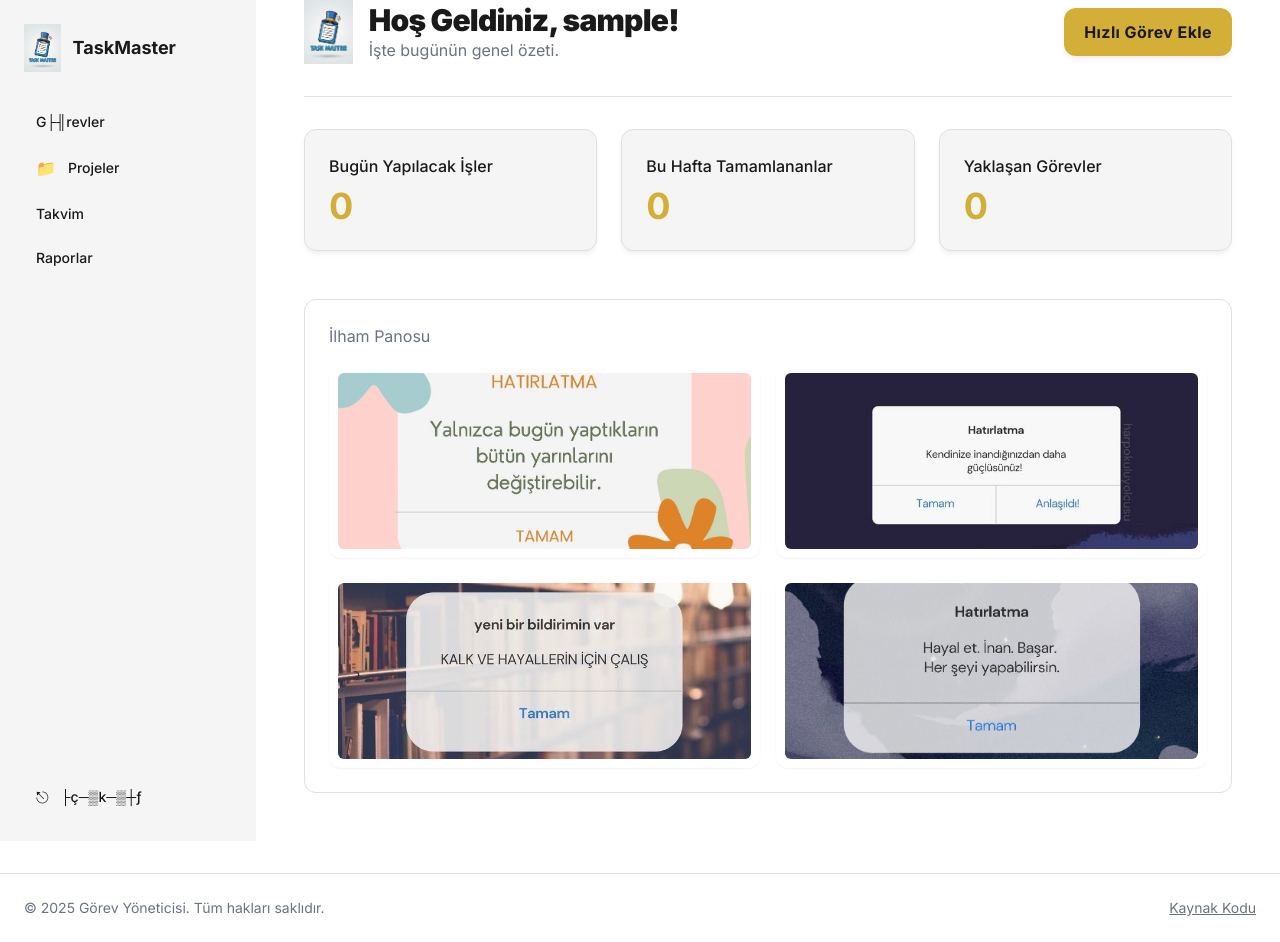
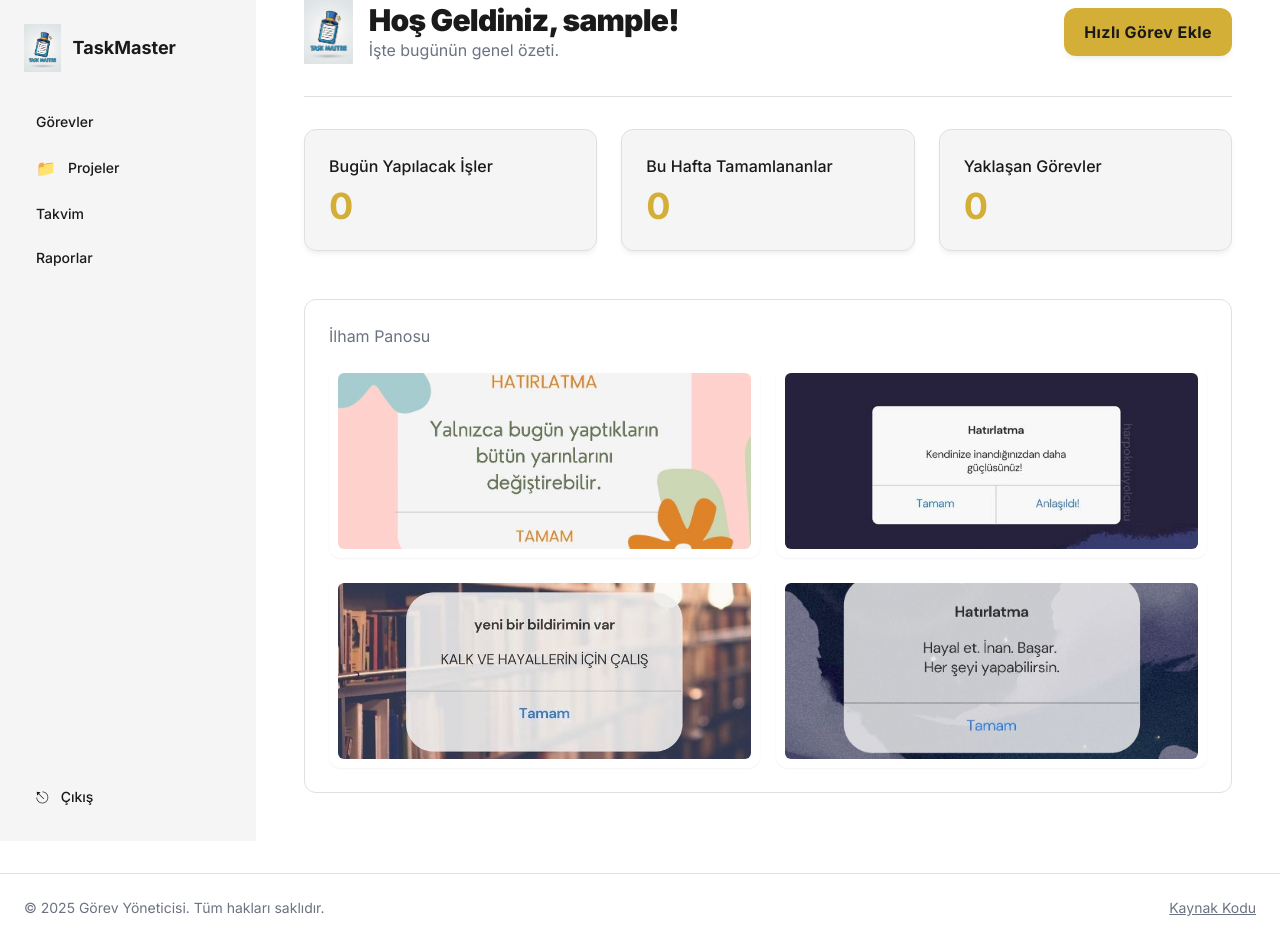
Before and after one commit to arnisel/todolist.github.io, a Flask app: page / in a window 1280 px wide. Run offline with Flask 2, Linux system fonts and the light colour scheme; a user stored in the database is signed in; data comes from the database, SQL or seed files in the repository; data that the repository does not hold is empty; some libraries are stand-ins or nearby versions.

Commit message:
Fix Turkish character encoding issues in templates

```diff
--- a/templates/base.html
+++ b/templates/base.html
@@ -3,7 +3,7 @@
 <head>
   <meta charset="utf-8" />
   <meta name="viewport" content="width=device-width, initial-scale=1.0" />
-  <title>{% block title %}G├╢rev Y├╢neticisi{% endblock %}</title>
+  <title>{% block title %}Görev Yöneticisi{% endblock %}</title>
   <script src="https://cdn.tailwindcss.com?plugins=forms,container-queries"></script>
   <script>
     tailwind.config = {
@@ -349,7 +349,7 @@
         <nav class="flex flex-col gap-2">
           <a class="flex items-center gap-3 rounded px-3 py-2 text-text-light dark:text-text-dark hover:bg-black/5 dark:hover:bg-white/5 {% if request.endpoint == 'tasks' %}bg-primary/20 text-primary{% endif %}" href="{{ url_for('tasks') }}">
 
-            <p class="text-sm font-medium">G├╢revler</p>
+            <p class="text-sm font-medium">Görevler</p>
           </a>
           <a class="flex items-center gap-3 rounded px-3 py-2 text-text-light dark:text-text-dark hover:bg-black/5 dark:hover:bg-white/5 {% if request.endpoint == 'projects' %}bg-primary/20 text-primary{% endif %}" href="{{ url_for('projects') }}">
             📁
@@ -368,7 +368,7 @@
       <div class="flex flex-col gap-1">
         <a class="flex items-center gap-3 rounded px-3 py-2 text-text-light dark:text-text-dark hover:bg-black/5 dark:hover:bg-white/5" href="{{ url_for('logout') }}">
           ⎋
-          <p class="text-sm font-medium">├ç─▒k─▒┼ƒ</p>
+          <p class="text-sm font-medium">Çıkış</p>
         </a>
       </div>
     </aside>
@@ -383,7 +383,7 @@
             </button>
             <!-- Mobile dropdown anchored to hamburger: shown on very small viewports -->
             <div id="mobileDropdown" class="dropdown-panel hidden absolute left-0 mt-2 w-48 bg-card-light dark:bg-card-dark border border-border-light dark:border-border-dark rounded shadow-md z-50">
-              <a href="{{ url_for('tasks') }}" class="block px-4 py-2 text-sm text-text-light dark:text-text-dark hover:bg-subtle-light/50">G├╢revler</a>
+              <a href="{{ url_for('tasks') }}" class="block px-4 py-2 text-sm text-text-light dark:text-text-dark hover:bg-subtle-light/50">Görevler</a>
               <a href="{{ url_for('projects') }}" class="block px-4 py-2 text-sm text-text-light dark:text-text-dark hover:bg-subtle-light/50">Projeler</a>
               <a href="{{ url_for('calendar') }}" class="block px-4 py-2 text-sm text-text-light dark:text-text-dark hover:bg-subtle-light/50">Takvim</a>
               <a href="{{ url_for('reports') }}" class="block px-4 py-2 text-sm text-text-light dark:text-text-dark hover:bg-subtle-light/50">Raporlar</a>
@@ -418,7 +418,7 @@
         <nav class="flex flex-col gap-2">
           <a class="flex items-center gap-3 rounded px-3 py-2 text-text-light dark:text-text-dark hover:bg-black/5 dark:hover:bg-white/5" href="{{ url_for('tasks') }}">
 
-            <p class="text-sm font-medium">G├╢revler</p>
+            <p class="text-sm font-medium">Görevler</p>
           </a>
           <a class="flex items-center gap-3 rounded px-3 py-2 text-text-light dark:text-text-dark hover:bg-black/5 dark:hover:bg-white/5" href="{{ url_for('projects') }}">
             📁
@@ -436,7 +436,7 @@
         <div class="mt-6">
           <a class="flex items-center gap-3 rounded px-3 py-2 text-text-light dark:text-text-dark hover:bg-black/5 dark:hover:bg-white/5" href="{{ url_for('logout') }}">
             ⎋
-            <p class="text-sm font-medium">├ç─▒k─▒┼ƒ</p>
+            <p class="text-sm font-medium">Çıkış</p>
           </a>
         </div>
       </div>
@@ -459,11 +459,11 @@
   <div id="newTaskModal" class="hidden fixed inset-0 z-50 flex items-center justify-center">
     <div class="absolute inset-0 bg-black/40"></div>
     <div class="relative w-full max-w-full sm:max-w-xl rounded-lg bg-card-light dark:bg-card-dark p-6 z-10">
-      <h3 class="text-lg font-bold mb-4">Yeni G├╢rev Ekle</h3>
+      <h3 class="text-lg font-bold mb-4">Yeni Görev Ekle</h3>
       <form id="newTaskForm" method="post" action="{{ url_for('add_task') }}" class="space-y-3">
         <input type="hidden" name="next" id="newTaskNext" value="" />
         <div>
-          <label class="text-sm">Ba┼ƒl─▒k</label>
+          <label class="text-sm">Başlık</label>
           <input name="title" required class="w-full rounded border px-3 py-2 mt-1 bg-white/0 dark:bg-card-dark text-text-light" />
         </div>
         <div>
@@ -471,16 +471,16 @@
           <input name="project" class="w-full rounded border px-3 py-2 mt-1 bg-white/0 dark:bg-card-dark text-text-light" />
         </div>
         <div>
-          <label class="text-sm">A├º─▒klama</label>
+          <label class="text-sm">Açıklama</label>
           <textarea name="description" rows="3" class="w-full rounded border px-3 py-2 mt-1 bg-white/0 dark:bg-card-dark text-text-light"></textarea>
         </div>
         <div class="flex gap-3">
           <div class="flex-1">
-            <label class="text-sm">├ûncelik</label>
+            <label class="text-sm">Öncelik</label>
             <select name="priority" class="w-full rounded border px-3 py-2 mt-1 bg-white/0 dark:bg-card-dark text-text-light">
-              <option value="high">Y├╝ksek</option>
+              <option value="high">Yüksek</option>
               <option value="medium" selected>Orta</option>
-              <option value="low">D├╝┼ƒ├╝k</option>
+              <option value="low">Düşük</option>
             </select>
           </div>
           <div class="flex-1">
@@ -494,7 +494,7 @@
             <div class="absolute inset-0 bg-black/50"></div>
             <div class="relative w-full max-w-lg rounded-lg bg-card-light dark:bg-card-dark p-6 z-10">
               <div class="flex items-start justify-between gap-4">
-                <h3 class="text-lg font-bold">Yakla┼ƒan G├╢revler</h3>
+                <h3 class="text-lg font-bold">Yaklaşan Görevler</h3>
                 <button id="closeUpcoming" class="text-sm text-text-muted-light dark:text-text-muted-dark">Kapat</button>
               </div>
               <div id="upcomingList" class="mt-4 space-y-3">
@@ -503,7 +503,7 @@
             </div>
           </div>
         <div class="flex justify-end gap-2 pt-2">
-          <button type="button" id="cancelNewTask" class="px-4 py-2 rounded bg-subtle-light/60 dark:bg-card-dark">─░ptal</button>
+          <button type="button" id="cancelNewTask" class="px-4 py-2 rounded bg-subtle-light/60 dark:bg-card-dark">İptal</button>
           <button type="submit" class="px-4 py-2 rounded bg-primary text-black font-bold">Ekle</button>
         </div>
       </form>
@@ -590,7 +590,7 @@
             data.tasks.forEach(t => {
               const el = document.createElement('div');
               el.className = 'p-3 rounded border border-border-light dark:border-border-dark bg-white/0 dark:bg-card-dark';
-              el.innerHTML = `<div class="flex items-center justify-between"><div><div class="font-bold">${escapeHtml(t.title)}</div><div class="text-sm text-text-muted-light dark:text-text-muted-dark">${escapeHtml(t.project || '')} ΓÇö ${t.due_sort}</div></div><div class="text-sm text-primary font-semibold">1 g├╝n kald─▒</div></div>`;
+              el.innerHTML = `<div class="flex items-center justify-between"><div><div class="font-bold">${escapeHtml(t.title)}</div><div class="text-sm text-text-muted-light dark:text-text-muted-dark">${escapeHtml(t.project || '')} ΓÇö ${t.due_sort}</div></div><div class="text-sm text-primary font-semibold">1 gün kaldı</div></div>`;
               list.appendChild(el);
             });
             const modal = document.getElementById('upcomingModal');
@@ -682,7 +682,7 @@
 </style>
 
   <!-- Slim bar toggle (click me) -->
-  <button id="slideBarBtn" aria-controls="slidePanel" aria-expanded="false" aria-label="Gezinmeyi a├º" title="Gezinmeyi a├º">
+  <button id="slideBarBtn" aria-controls="slidePanel" aria-expanded="false" aria-label="Gezinmeyi aç" title="Gezinmeyi aç">
     ▶
   </button>
 
@@ -698,13 +698,13 @@
       </button>
     </div>
     <nav aria-label="Ana gezinme">
-      <a href="{{ url_for('tasks') }}">G├╢revler</a>
+      <a href="{{ url_for('tasks') }}">Görevler</a>
       <a href="{{ url_for('projects') }}">Projeler</a>
       <a href="{{ url_for('calendar') }}">Takvim</a>
       <a href="{{ url_for('reports') }}">Raporlar</a>
-      <a href="{{ url_for('logout') }}">├ç─▒k─▒┼ƒ</a>
+      <a href="{{ url_for('logout') }}">Çıkış</a>
     </nav>
-    <div class="mt-auto text-sm text-text-muted-light dark:text-text-muted-dark">K─▒sayollar─▒n─▒z─▒ buraya ekleyin.</div>
+    <div class="mt-auto text-sm text-text-muted-light dark:text-text-muted-dark">Kısayollarınızı buraya ekleyin.</div>
   </aside>
 
   <script>
@@ -743,7 +743,7 @@
   </script>
   <!-- Global mobile dropdown (detached from top to avoid clipping) -->
   <div id="mobileDropdownGlobal" class="dropdown-panel hidden fixed z-60 bg-card-light dark:bg-card-dark border border-border-light dark:border-border-dark rounded shadow-md" style="min-width:160px;">
-    <a href="{{ url_for('tasks') }}" class="block px-4 py-2 text-sm text-text-light dark:text-text-dark hover:bg-subtle-light/50">G├╢revler</a>
+    <a href="{{ url_for('tasks') }}" class="block px-4 py-2 text-sm text-text-light dark:text-text-dark hover:bg-subtle-light/50">Görevler</a>
     <a href="{{ url_for('projects') }}" class="block px-4 py-2 text-sm text-text-light dark:text-text-dark hover:bg-subtle-light/50">Projeler</a>
     <a href="{{ url_for('calendar') }}" class="block px-4 py-2 text-sm text-text-light dark:text-text-dark hover:bg-subtle-light/50">Takvim</a>
     <a href="{{ url_for('reports') }}" class="block px-4 py-2 text-sm text-text-light dark:text-text-dark hover:bg-subtle-light/50">Raporlar</a>
```
